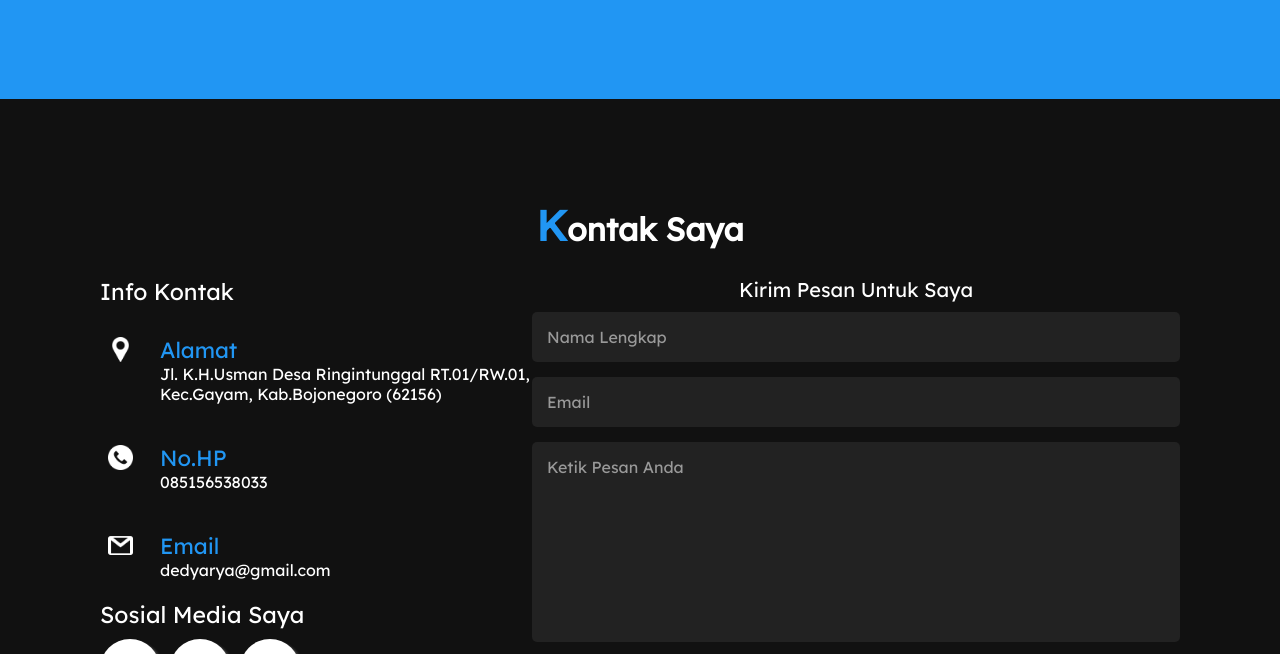
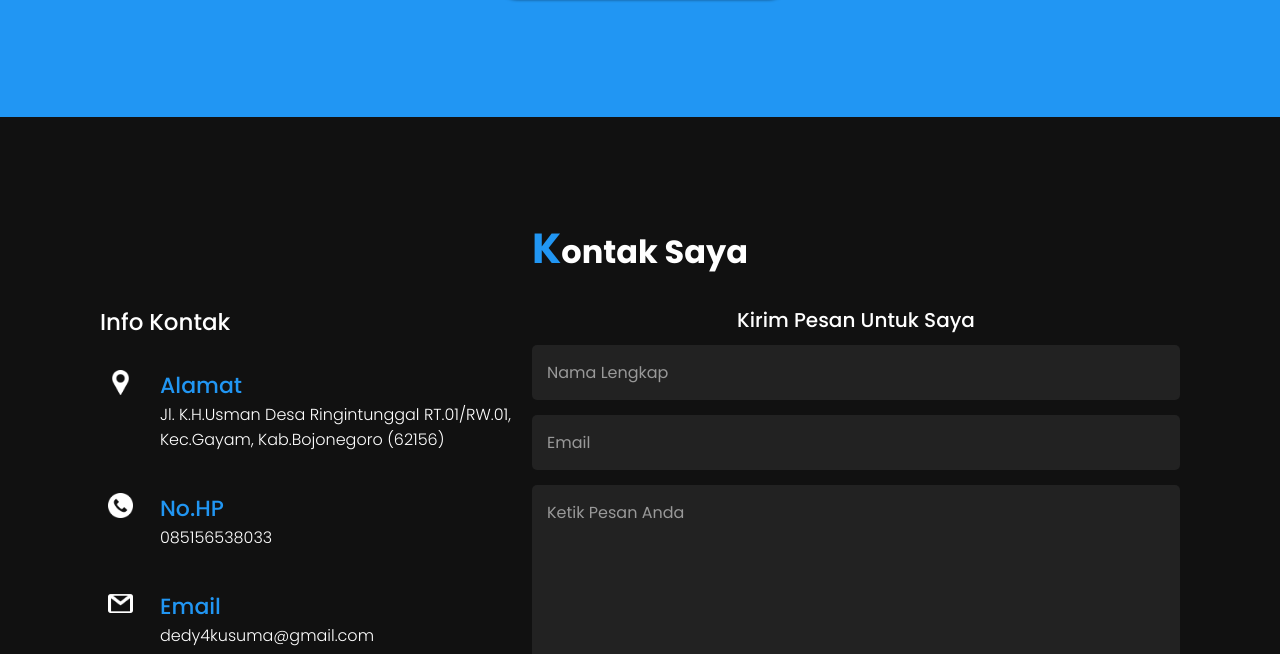
Before and after one commit to D-AryaKusuma/MyProfile, a plain HTML site: page index.html in a window 1280 px wide. Shown: the part 2069-2723 px from the top of the page. Drawn offline with Linux system fonts and the light colour scheme.

Commit message:
update html & css

```diff
--- a/index.html
+++ b/index.html
@@ -192,7 +192,7 @@
               <div class="icon"><img src="img/gmail.png" width="25px" /></div>
               <div class="text">
                 <h3>Email</h3>
-                <p>dedyarya@gmail.com</p>
+                <p>dedy4kusuma@gmail.com</p>
               </div>
             </div>
           </div>
--- a/style.css
+++ b/style.css
@@ -1,12 +1,13 @@
-@font-face {
+/* @font-face {
   font-family: "Lexend";
   src: url("../font/Lexend-Regular.ttf");
-}
+} */
+@import url("https://fonts.googleapis.com/css?family=Poppins:100,300,400,500,600,700,800, 800i, 900&display=swap");
 * {
   margin: 0;
   padding: 0;
   box-sizing: border-box;
-  font-family: lexend;
+  font-family: poppins;
   scroll-behavior: smooth;
 }
 section {
```
